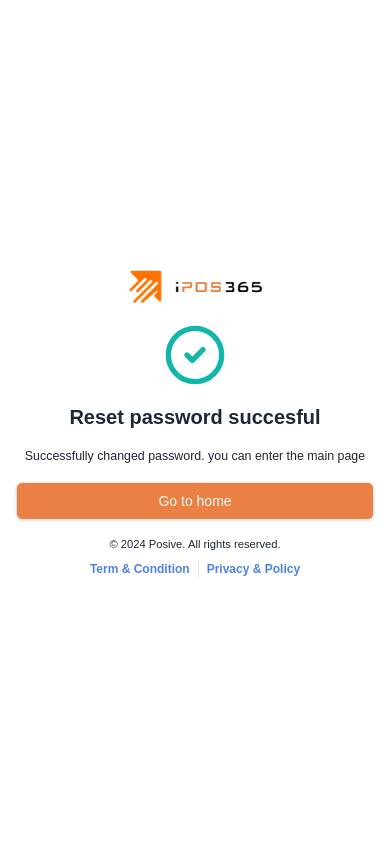
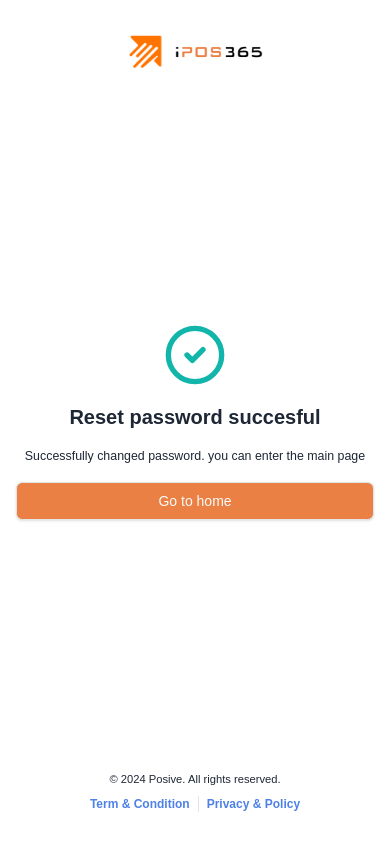
Before and after one commit to ELATTAR-Ayoub/Ipos-365, a Next.js app: page /login/forgot_password/successful in a window 390 px wide. Built offline with nearby package versions, Linux system fonts and the light colour scheme; what next-redux-wrapper would draw is missing.

Commit message:
add a more vertical space to phone users .1

```diff
--- a/app/login/forgot_password/[id]/page.tsx
+++ b/app/login/forgot_password/[id]/page.tsx
@@ -13,7 +13,7 @@ import { ResetPasswordForm } from "@/components/forms/reset-password";
 export default function Page({ params }: any) {
   return (
     <section
-      className={`  relative ${styles.flexCenter} w-full min-h-screen sm:h-screen `}
+      className={`  relative ${styles.flexCenter} w-full min-h-screen sm:h-screen h-full `}
     >
       <ResetPasswordForm />
 
--- a/app/login/forgot_password/successful/page.tsx
+++ b/app/login/forgot_password/successful/page.tsx
@@ -17,9 +17,7 @@ import { SmallFooter } from "@/components/small-footer";
 
 export default function Page() {
   return (
-    <section
-      className={`  relative ${styles.flexCenter}  w-full min-h-screen sm:h-screen`}
-    >
+    <section className={`  relative ${styles.flexCenter}  w-full h-full`}>
       <section className={`  relative ${styles.flexCenter} w-full h-full `}>
         <div
           className={`  relative ${styles.flexBetween} w-full h-full py-8 px-4 flex-col sm:max-w-[500px] space-y-4`}
--- a/app/login/page.tsx
+++ b/app/login/page.tsx
@@ -13,7 +13,7 @@ import { LoginForm } from "@/components/forms/login";
 export default function Page() {
   return (
     <section
-      className={`  relative ${styles.flexCenter} w-full min-h-screen sm:h-screen `}
+      className={`  relative ${styles.flexCenter} w-full min-h-screen sm:h-screen h-full`}
     >
       <LoginForm />
 
```
